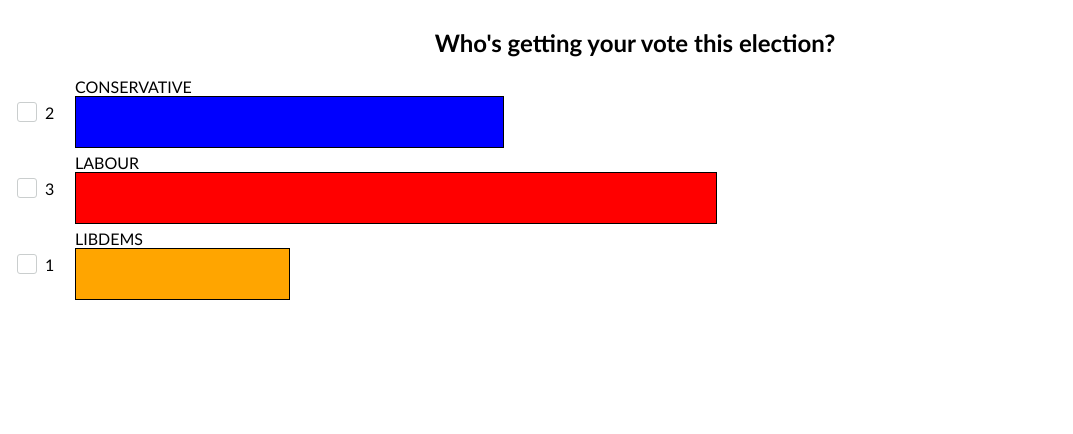
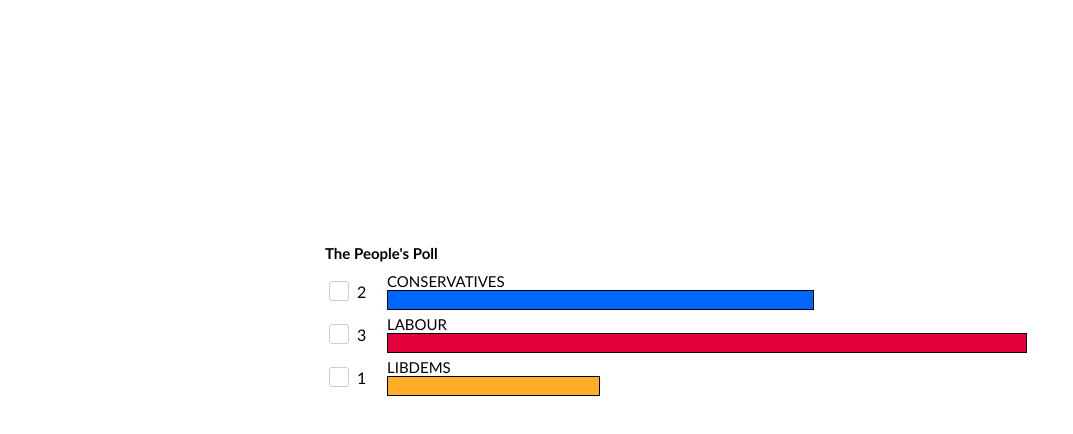
Before and after one commit to fmtabbara/VotingApp, a React (Create React App) app in the folder client/: page / in a window 1280 px wide. Shown: the top 434 px of the page, without its empty margins (0-1073 px from the left). Built offline with nearby package versions, Linux system fonts and the light colour scheme.

Commit message:
Style updates

```diff
--- a/client/public/index.html
+++ b/client/public/index.html
@@ -2,21 +2,12 @@
 <html lang="en">
   <head>
     <meta charset="utf-8" />
+    <link rel="icon" href="%PUBLIC_URL%/favicon.ico" />
     <meta name="viewport" content="width=device-width, initial-scale=1" />
-    <title>Voting App</title>
+    <title>People's Poll</title>
   </head>
   <body>
     <noscript>You need to enable JavaScript to run this app.</noscript>
     <div id="root"></div>
-    <!--
-      This HTML file is a template.
-      If you open it directly in the browser, you will see an empty page.
-
-      You can add webfonts, meta tags, or analytics to this file.
-      The build step will place the bundled scripts into the <body> tag.
-
-      To begin the development, run `npm start` or `yarn start`.
-      To create a production bundle, use `npm run build` or `yarn build`.
-    -->
   </body>
 </html>
--- a/client/src/App.css
+++ b/client/src/App.css
@@ -1,14 +1,30 @@
-#root {
-  display: flex;
-  align-items: center;
-  margin-right: 10px;
-  font-family: calibri;
+* {
+  box-sizing: border-box;
+}
+
+html, body, #root {
+  width: 100%;
+  height: 100%;
+  margin: 0;
+  padding: 0;
+  font-family: Calibri;
 }
 
 .App {
   width: 100%;
+  height: 100%;
 }
 
-h2 {
-  text-align: center;
+.content{
+  position: absolute;
+  height: 80%;
+  display: flex;
+  flex-direction: column;
+  justify-content: center;
 }
+
+.title {
+  font-size: 15px;
+  font-weight: bold;
+  padding: 5px;
+}
--- a/client/src/App.js
+++ b/client/src/App.js
@@ -1,10 +1,10 @@
 import React from 'react';
-import Bar from './components/bar/bar'
+import Bar from './components/bar/bar';
 import './App.css';
 
 export const parties = {
   LABOUR: "LABOUR",
-  CONSERVATIVE: "CONSERVATIVE",
+  CONSERVATIVES: "CONSERVATIVES",
   LIBDEMS: "LIBDEMS"
 };
 
@@ -19,14 +19,14 @@ function App() {
   const [voteYellow, handleVoteYellow] = React.useState(1);
   const [isDisabled, handleIsDisabled] = React.useState({
     LABOUR: false,
-    CONSERVATIVE: false,
+    CONSERVATIVES: false,
     LIBDEMS: false
   });
 
   const addVote = (value, party) => {
     if (party === parties.LABOUR) {
       return handleVoteRed(voteRed + value);
-    } else if (party === parties.CONSERVATIVE) {
+    } else if (party === parties.CONSERVATIVES) {
       return handleVoteBlue(voteBlue + value);
     } else if (party === parties.LIBDEMS) {
       handleVoteYellow(voteYellow + value);
@@ -58,20 +58,22 @@ function App() {
   };
   return (
     <div className="App">
-      <h2>Who's getting your vote this election?</h2>
+      <div className="content" style={{left: weight/4}}>
+        <div className="title">The People's Poll</div>
+        <div className="bar-chart">
           <Bar
-        isDisabled={isDisabled.CONSERVATIVE}
+            isDisabled={isDisabled.CONSERVATIVES}
             addVote={handleSelect}
-        party={parties.CONSERVATIVE}
+            party={parties.CONSERVATIVES}
             vote={voteBlue}
-        background="blue"
+            background="#0066ff"
             value={(voteBlue / total) * weight}
           />
           <Bar
             isDisabled={isDisabled.LABOUR}
             addVote={handleSelect}
             party={parties.LABOUR}
-        background="red"
+            background="#E4003B"
             vote={voteRed}
             value={(voteRed / total) * weight}
           />
@@ -80,9 +82,11 @@ function App() {
             addVote={handleSelect}
             party={parties.LIBDEMS}
             vote={voteYellow}
-        background="orange"
+            background="#FFAE27"
             value={(voteYellow / total) * weight}
           />
+        </div>
+      </div>
     </div>
   );
 }
--- a/client/src/components/bar/bar.jsx
+++ b/client/src/components/bar/bar.jsx
@@ -10,10 +10,11 @@ const Bar = ({ isDisabled, addVote, background, party, value, vote }) => {
         type="checkbox"
         name={party}
         onClick={addVote}
+        style={{cursor:isDisabled ? "" : "pointer"}}
       />
       <div className="vote__value">{vote}</div>
       <div>
-        <div>{party}</div>
+        <div className="vote__party">{party}</div>
         <div className="vote__bar" style={{ background, width: value }} />
       </div>
     </div>
--- a/client/src/components/bar/styles.css
+++ b/client/src/components/bar/styles.css
@@ -9,9 +9,13 @@
   margin: 5px;
 }
 
+.vote__party {
+  font-size: 15px;
+}
+
 .vote__bar {
   border: 1px solid;
-  height: 50px;
+  height: 20px;
   transition: background-color, 0.5s;
 }
 
--- a/package.json
+++ b/package.json
@@ -18,6 +18,7 @@
   },
   "homepage": "https://github.com/fmtabbara/VotingApp#readme",
   "dependencies": {
+    "concurrently": "^5.0.0",
     "express": "^4.17.1",
     "mongoose": "^5.7.10"
   },
```
Also changed, not shown: 1 other file (tests, documents, lock files or other folders). Lines whose indentation alone changed are shown as unchanged.
